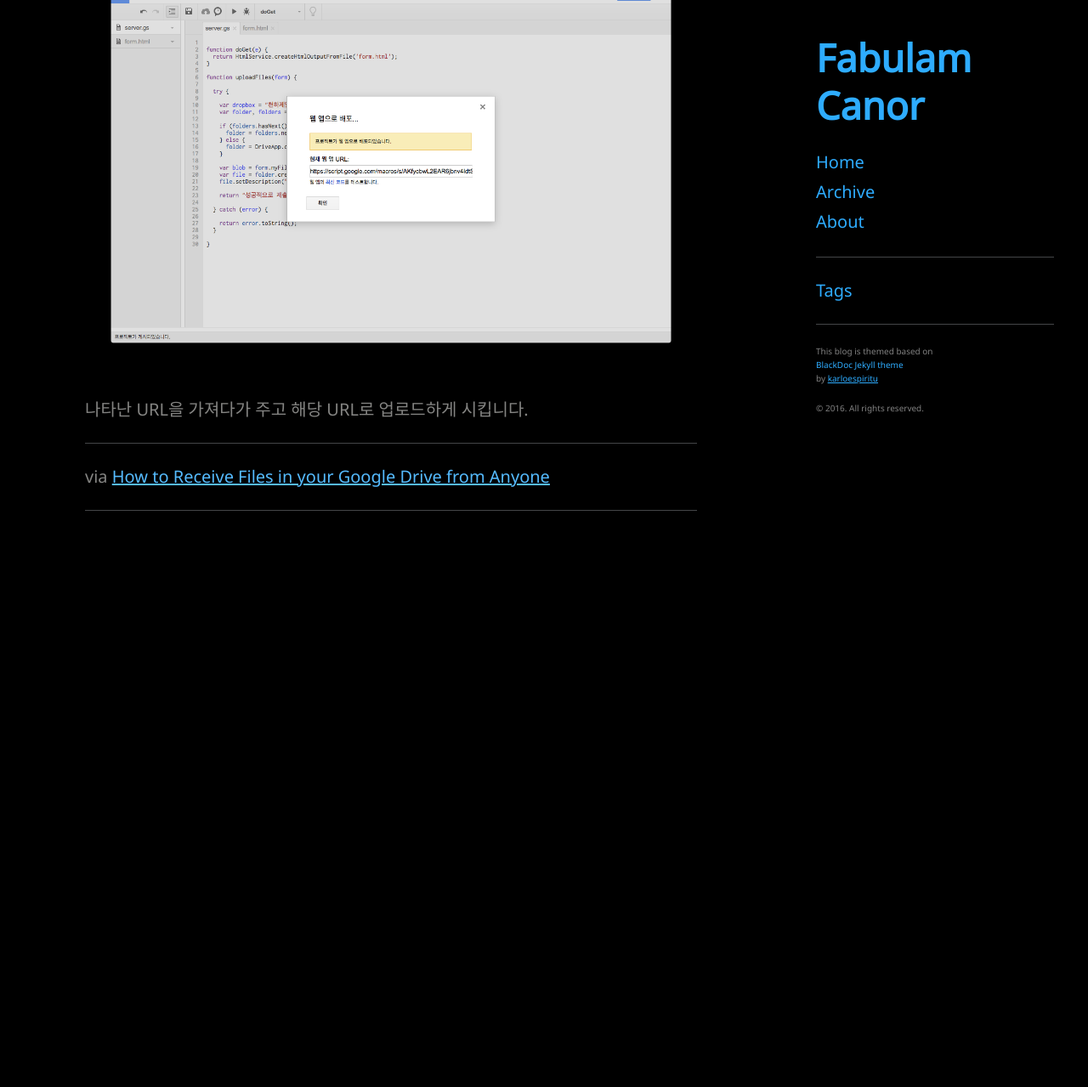
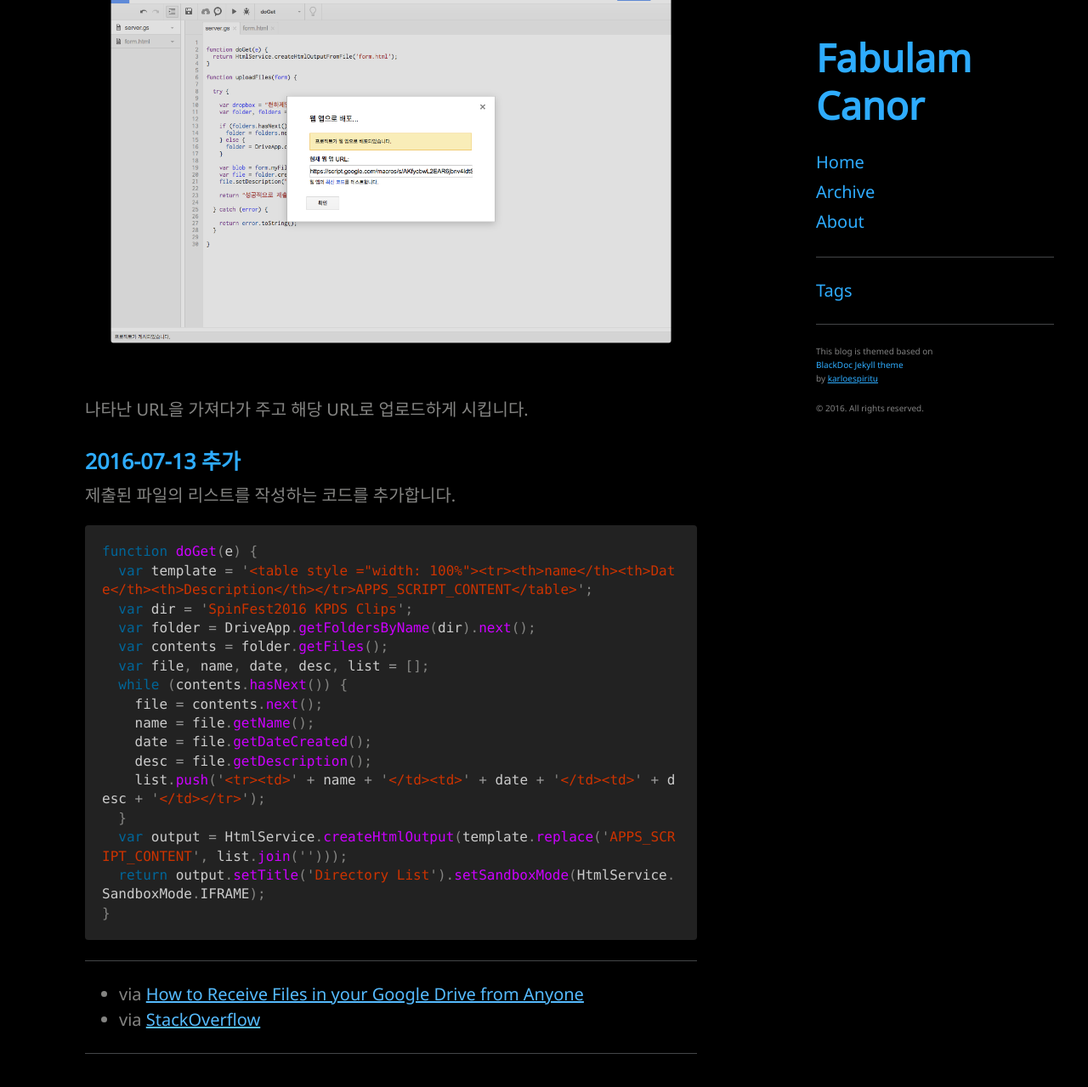
Before and after one commit to Canorus/canorus.github.io, a Jekyll site: the page built from _posts/2016-05-31-submitting_via_G_drive.md, in a window 1280 px wide and 1400 px high, scrolled down 3675 px. Shown: the top 1279 px of the window at 85% size. Built offline with Jekyll 4.4.1, drawn with Linux system fonts in a browser that asks for light colours; comment, search, counter and statistics services are not loaded; before the commit the page ends 4436 px from its top, so only the background shows below that.

Commit message:
submit via gDrive

````diff
--- a/_posts/2016-05-31-submitting_via_G_drive.md
+++ b/_posts/2016-05-31-submitting_via_G_drive.md
@@ -114,6 +114,30 @@ width: 150px;
 
 나타난 URL을 가져다가 주고 해당 URL로 업로드하게 시킵니다.
 
+### 2016-07-13 추가
+
+제출된 파일의 리스트를 작성하는 코드를 추가합니다.
+
+```javascript
+function doGet(e) {
+  var template = '<table style ="width: 100%"><tr><th>name</th><th>Date</th><th>Description</th></tr>APPS_SCRIPT_CONTENT</table>';
+  var dir = 'SpinFest2016 KPDS Clips';
+  var folder = DriveApp.getFoldersByName(dir).next();
+  var contents = folder.getFiles();
+  var file, name, date, desc, list = [];
+  while (contents.hasNext()) {
+    file = contents.next();
+    name = file.getName();
+    date = file.getDateCreated();
+    desc = file.getDescription();
+    list.push('<tr><td>' + name + '</td><td>' + date + '</td><td>' + desc + '</td></tr>');
+  }
+  var output = HtmlService.createHtmlOutput(template.replace('APPS_SCRIPT_CONTENT', list.join('')));
+  return output.setTitle('Directory List').setSandboxMode(HtmlService.SandboxMode.IFRAME);
+}
+```
+
 - - -
 
-via [How to Receive Files in your Google Drive from Anyone](http://www.labnol.org/internet/receive-files-in-google-drive/19697/)
+- via [How to Receive Files in your Google Drive from Anyone](http://www.labnol.org/internet/receive-files-in-google-drive/19697/)
+- via [StackOverflow](http://stackoverflow.com/questions/35978934/list-google-drive-files-from-a-given-folder-on-a-webpage)
````
